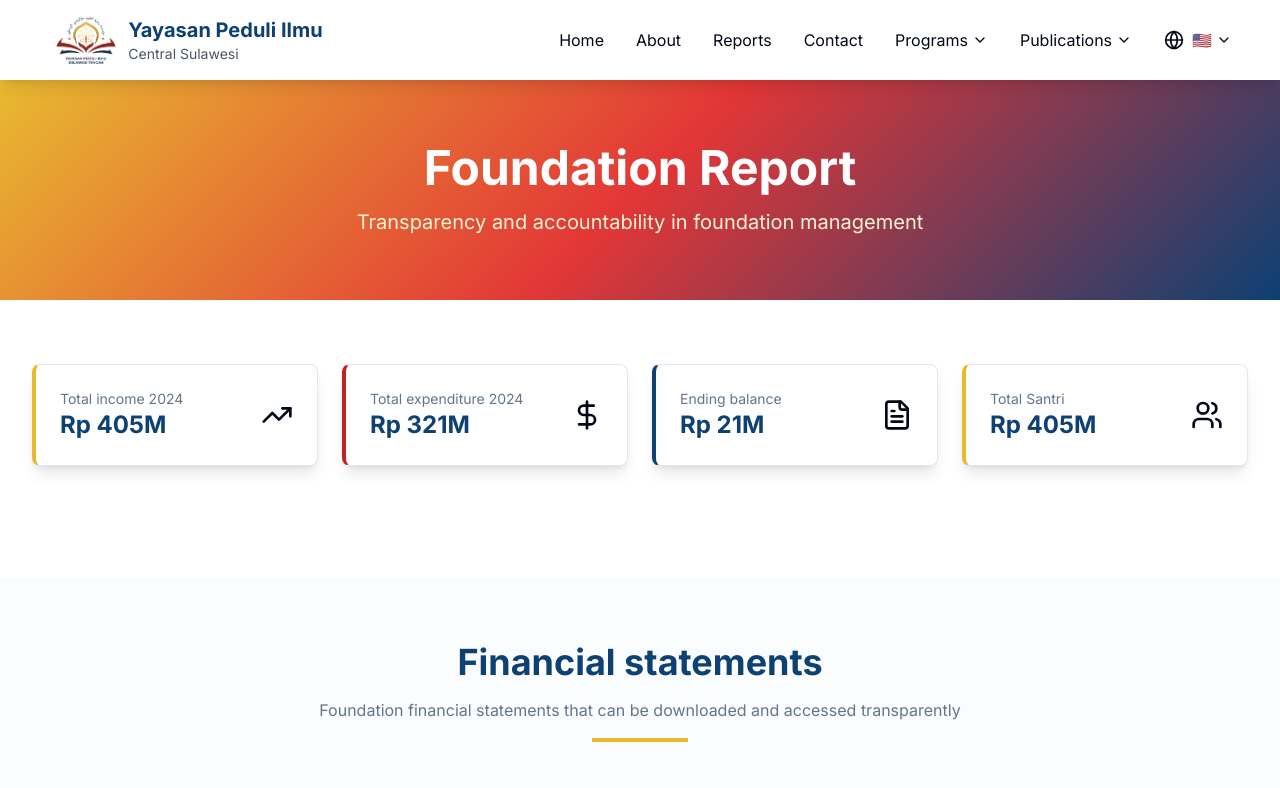
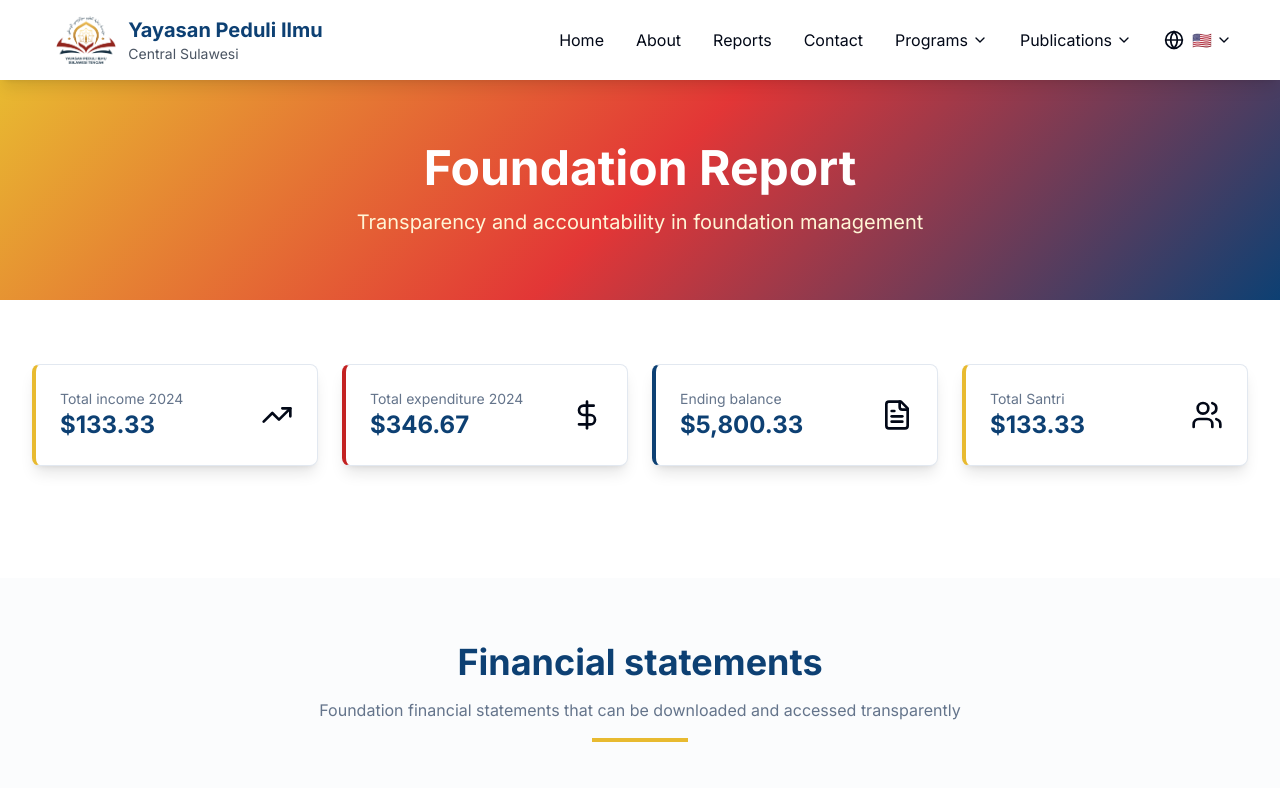
Before and after one commit to hammercode-dev/yayasan-peduli-ilmu, a Next.js app: page /en/report in a window 1280 px wide. Shown: the top 788 px of the page. Built offline with nearby package versions, Linux system fonts and the light colour scheme.

Commit message:
feat: add hooks convert currency, custom formatting currency, and add more documentation next-intl

```diff
--- /dev/null
+++ b/hooks/useCurrencyByLocale.ts
@@ -0,0 +1,47 @@
+'use client';
+import { useLocale } from 'next-intl';
+import { useMemo, useCallback } from 'react';
+
+export function useCurrencyByLocale() {
+  const locale = useLocale();
+
+  const ratesFromIDR = useMemo(
+    () => ({
+      // Default IDR
+      IDR: 1,
+      USD: 1 / 15000,
+      AED: 1 / 4085,
+    }),
+    []
+  );
+
+  const getLocaleCurrency = useCallback((): string => {
+    switch (locale) {
+      case 'id':
+        return 'IDR';
+      case 'en':
+        return 'USD';
+      case 'ar':
+        return 'AED';
+      default:
+        return 'IDR';
+    }
+  }, [locale]);
+
+  const getLocaleRate = useCallback((): number => {
+    const currency = getLocaleCurrency();
+    return ratesFromIDR[currency as keyof typeof ratesFromIDR];
+  }, [getLocaleCurrency, ratesFromIDR]);
+
+  const convertCurrency = useCallback(
+    (idrAmount: number): number => {
+      const rate = getLocaleRate();
+      return idrAmount * rate;
+    },
+    [getLocaleRate]
+  );
+
+  return {
+    convertCurrency,
+  };
+}
--- a/i18n/request.ts
+++ b/i18n/request.ts
@@ -3,15 +3,39 @@ import { hasLocale } from 'next-intl';
 import { routing } from './routing';
 
 export default getRequestConfig(async ({ requestLocale }) => {
+  const getCurrencyByLocale = (locale?: string) => {
+    switch (locale) {
+      case 'id':
+        return 'IDR';
+      case 'en':
+        return 'USD';
+      case 'ar':
+        return 'AED';
+      default:
+        return 'IDR';
+    }
+  };
+
   // Typically corresponds to the `[locale]` segment
   const requested = await requestLocale;
   const locale = hasLocale(routing.locales, requested)
-    ? requested
-    : routing.defaultLocale;
+  ? requested
+  : routing.defaultLocale;
+  const defaultCurrency = getCurrencyByLocale(requested);
 
   return {
     locale,
-    // messages: (await import(`../../messages/${locale}.json`)).default,
     messages: (await import(`../messages/${locale}.json`)).default,
+    defaultCurrency,
+    formats: {
+      number: {
+        currency: {
+          style: 'currency',
+          currency: defaultCurrency,
+          minimumFractionDigits: defaultCurrency === 'IDR' ? 0 : 2,
+          maximumFractionDigits: defaultCurrency === 'IDR' ? 0 : 2,
+        },
+      },
+    },
   };
 });
--- a/pages/reports/components/CardStatistic.tsx
+++ b/pages/reports/components/CardStatistic.tsx
@@ -1,10 +1,12 @@
+import { useCurrencyByLocale } from '@/hooks/useCurrencyByLocale';
 import { cn } from '@/lib/utils';
 import { TrendingUp } from 'lucide-react';
+import { useFormatter } from 'next-intl';
 
 const borderColorMap = {
-  'primary': 'border-l-primary-500',
-  'secondary': 'border-l-secondary-600',
-  'accent': 'border-l-accent-800',
+  primary: 'border-l-primary-500',
+  secondary: 'border-l-secondary-600',
+  accent: 'border-l-accent-800',
 };
 
 const CardStatistic = ({
@@ -14,10 +16,12 @@ const CardStatistic = ({
   borderColor = 'primary',
 }: {
   title: string;
-  value: string;
+  value: number;
   icon?: React.ElementType;
   borderColor?: string;
 }) => {
+  const format = useFormatter();
+  const { convertCurrency } = useCurrencyByLocale();
   const colorClasses =
     borderColorMap[borderColor as keyof typeof borderColorMap] ||
     borderColorMap['primary'];
@@ -33,7 +37,9 @@ const CardStatistic = ({
         <div className="flex items-center justify-between">
           <div>
             <p className="text-sm text-muted-foreground">{title}</p>
-            <p className="text-2xl font-bold text-accent-800">{value}</p>
+            <p className="text-2xl font-bold text-accent-800">
+              {format.number(convertCurrency(value), 'currency')}
+            </p>
           </div>
           <Icon className={`h-8 w-8 text-${borderColor}`} />
         </div>
--- a/pages/reports/constants.ts
+++ b/pages/reports/constants.ts
@@ -7,28 +7,28 @@ export const STATISTIC_REPORTS = (t: (key: string) => string) => [
   {
     id: 1,
     title: `${t('statistic-card.card-1')} 2024`,
-    value: 'Rp 405M',
+    value: 2000000,
     icon: TrendingUp,
     borderColor: 'primary',
   },
   {
     id: 2,
     title: `${t('statistic-card.card-2')} 2024`,
-    value: 'Rp 321M',
+    value: 5200000,
     icon: DollarSign,
     borderColor: 'secondary',
   },
   {
     id: 3,
     title: t('statistic-card.card-3'),
-    value: 'Rp 21M',
+    value: 87005000,
     icon: FileText,
     borderColor: 'accent',
   },
   {
     id: 4,
     title: t('statistic-card.card-4'),
-    value: 'Rp 405M',
+    value: 2000000,
     icon: Users,
     borderColor: 'primary',
   },
--- a/pages/reports/index.tsx
+++ b/pages/reports/index.tsx
@@ -1,3 +1,4 @@
+'use client';
 import { useTranslations } from 'next-intl';
 import HeaderBanner from '@/components/layout/HeaderBanner';
 import CardStatistic from './components/CardStatistic';
```
Also changed, not shown: 1 other file (tests, documents, lock files or other folders).
